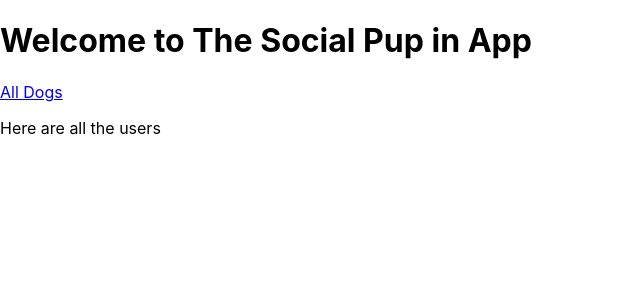
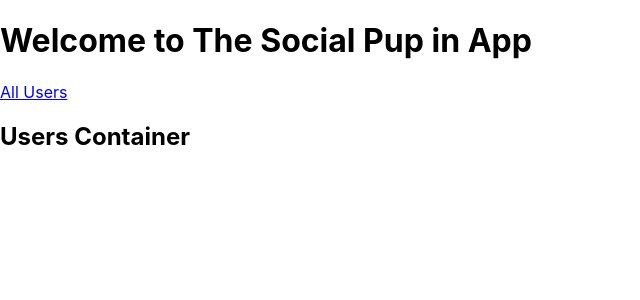
Before and after one commit to lisellelogan/the-social-pup-frontend, a React (Create React App) app: page /users in a window 1280 px wide. Shown: the top 300 px of the page, without its empty margins (0-640 px from the left). Built offline with nearby package versions, Linux system fonts and the light colour scheme.

Commit message:
create and build out UsersContainer and include in NavBarLanding

```diff
--- a/src/components/NavBarLanding.js
+++ b/src/components/NavBarLanding.js
@@ -1,15 +1,16 @@
 import React from 'react';
 import { Link, Switch, Route } from 'react-router-dom';
+import UsersContainer from '../containers/UsersContainer';
 
 const NavBarLanding = () => {
     return(
     <div>
         <h1>Welcome to The Social Pup in App</h1>
-        <Link to="/users">All Dogs</Link>
+        <Link to="/users">All Users</Link>
 
         <Switch>
             <Route path="/users">
-                <p>Here are all the users</p>
+                <UsersContainer />
             </Route>
         </Switch>
     </div>
--- /dev/null
+++ b/src/containers/UsersContainer.js
@@ -0,0 +1,13 @@
+import React, { Component } from 'react';
+
+class UsersContainer extends Component {
+    render(){
+        return(
+            <div>
+                <h2>Users Container</h2>
+            </div>
+        )
+    }
+}
+
+export default UsersContainer
```
